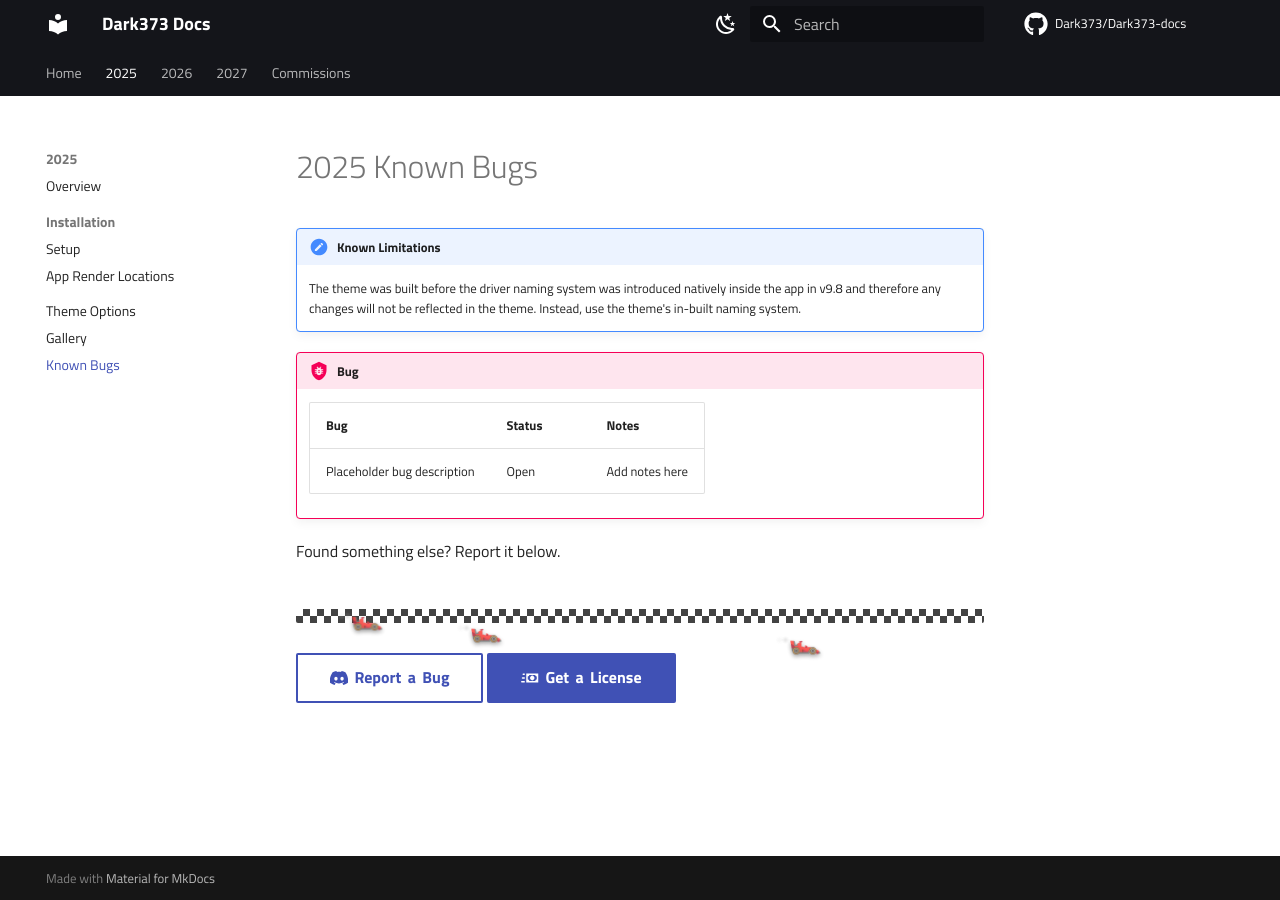
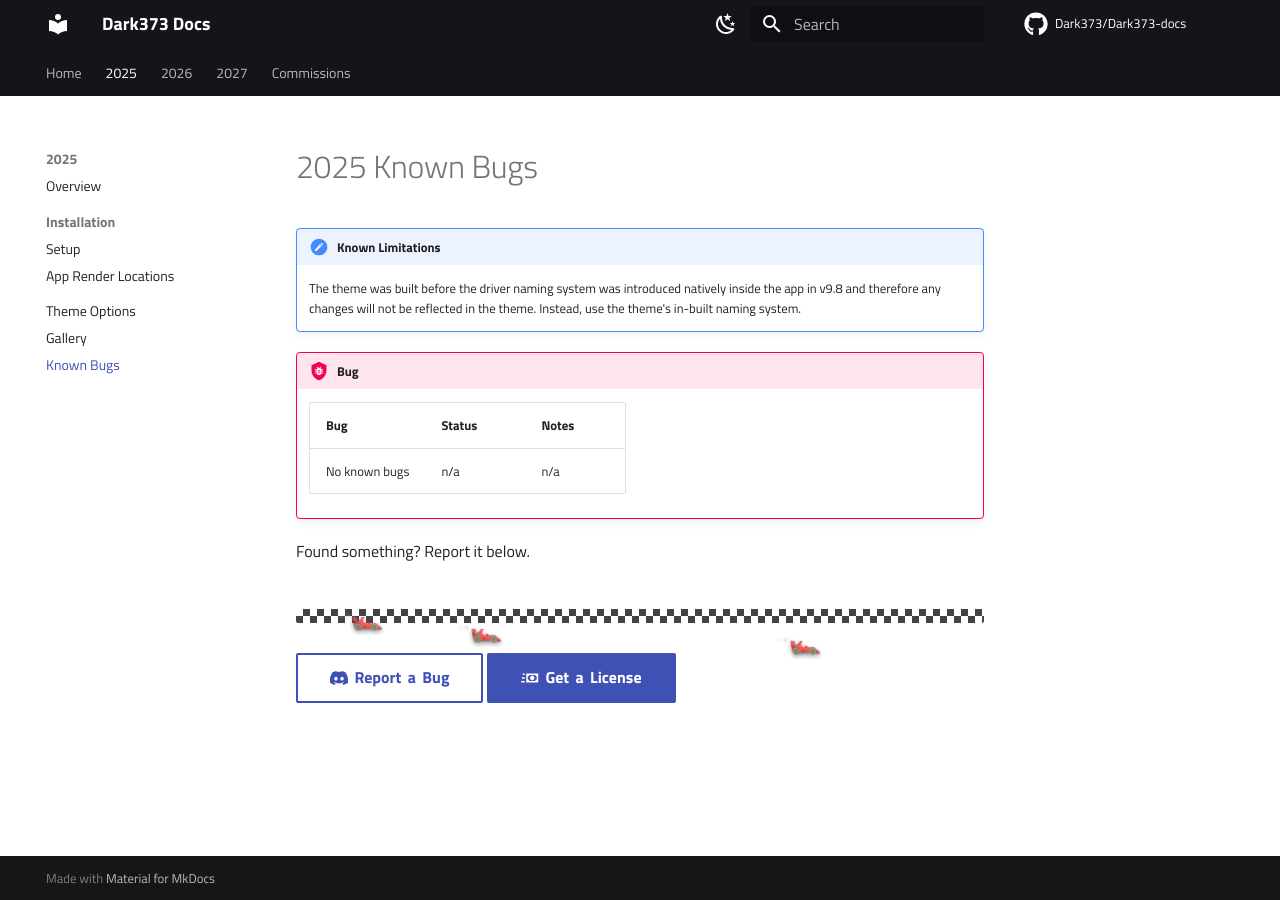
Before and after one commit to Dark373/Dark373-docs, an MkDocs documentation site: the page built from docs/f1-2025-theme/known-bugs.md, in a window 1280 px wide. Built offline with MkDocs 1.6.1 and Material for MkDocs 9.7.7, drawn with Linux system fonts in a browser that asks for light colours; comment, search, counter and statistics services are not loaded.

Commit message:
Update known-bugs.md

```diff
--- a/docs/f1-2025-theme/known-bugs.md
+++ b/docs/f1-2025-theme/known-bugs.md
@@ -6,9 +6,9 @@
 !!! bug
     | Bug | Status | Notes |
     | --- | --- | --- |
-    | Placeholder bug description | Open | Add notes here |
+    | No known bugs | n/a | n/a |
 
-Found something else? Report it below.
+Found something? Report it below.
 
 <div class="checker-divider"></div>
 
```
